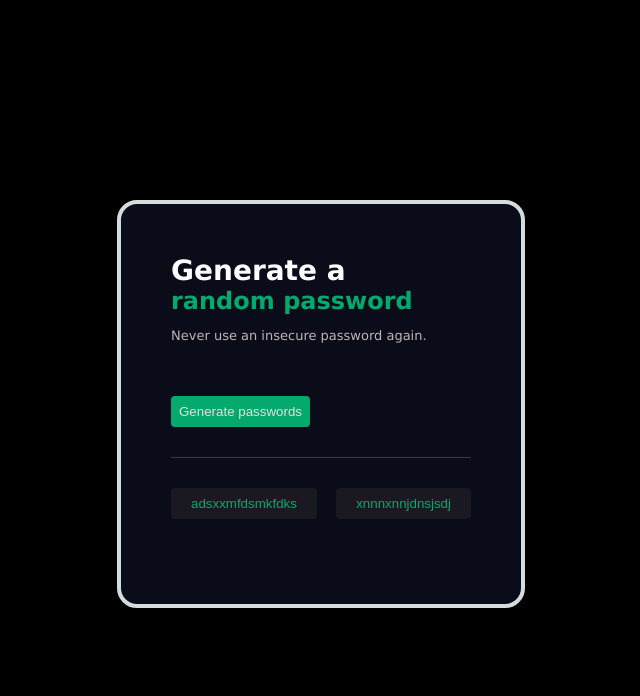
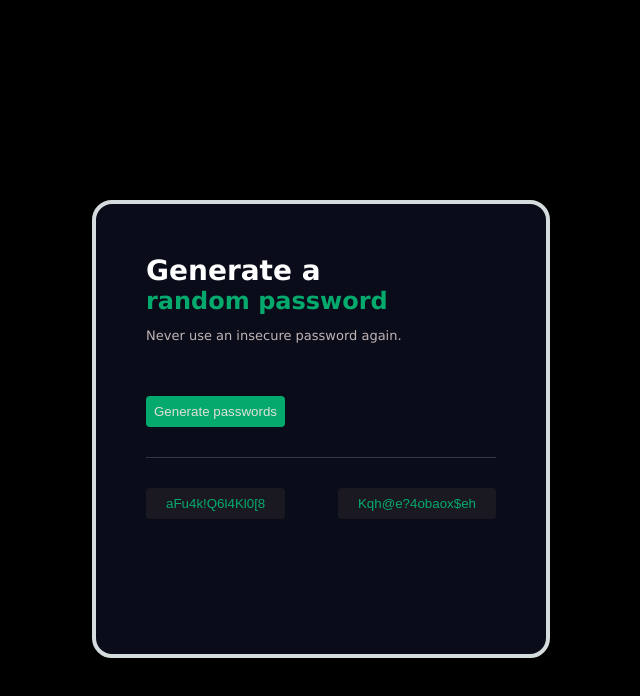
Before and after one commit to sagarkudu/full-stack-applications, a plain HTML site: page javascript/password-generator/index.html in a window 1280 px wide. Both pictures are taken after a click on the button "Generate passwords". Shown: the whole page, without its empty margins (319-959 px from the left). Drawn offline with Linux system fonts and the light colour scheme.

Commit message:
completed password generator project

```diff
--- a/javascript/password-generator/index.css
+++ b/javascript/password-generator/index.css
@@ -10,8 +10,8 @@ body {
 
 .container {
   background: rgba(29, 34, 75, 0.353);
-  width: 300px;
-  height: 300px;
+  width: 350px;
+  height: 350px;
 
   border: 4px solid rgb(213, 220, 221);
   border-radius: 20px;
--- a/javascript/password-generator/index.html
+++ b/javascript/password-generator/index.html
@@ -12,11 +12,13 @@
       <p id="heading-text-1">Generate a</p>
       <p id="heading-text-2">random password</p>
       <p id="txt">Never use an insecure password again.</p>
-      <button class="btn">Generate passwords</button>
+      <button class="btn" onclick="changePassword()" onclick="changePassword()">
+        Generate passwords
+      </button>
       <hr id="hr" />
       <div class="pwd">
-        <button class="pwd-btn">adsxxmfdsmkfdks</button>
-        <button class="pwd-btn">xnnnxnnjdnsjsdj</button>
+        <button id="pwd1" class="pwd-btn">adsxxmfdsmkfdks</button>
+        <button id="pwd2" class="pwd-btn">xnnnxnnjdnsjsdj</button>
       </div>
     </div>
     <script src="index.js"></script>
--- a/javascript/password-generator/index.js
+++ b/javascript/password-generator/index.js
@@ -91,3 +91,23 @@ const characters = [
   "?",
   "/",
 ];
+
+let pwd1 = document.getElementById("pwd1");
+let pwd2 = document.getElementById("pwd2");
+let passwordLength = 15;
+
+function generatePassword() {
+  let password = "";
+
+  for (let i = 0; i < passwordLength; i++) {
+    let randomIndex = Math.floor(Math.random() * characters.length);
+    password += characters[randomIndex];
+  }
+
+  return password;
+}
+
+function changePassword() {
+  pwd1.textContent = generatePassword();
+  pwd2.textContent = generatePassword();
+}
```
